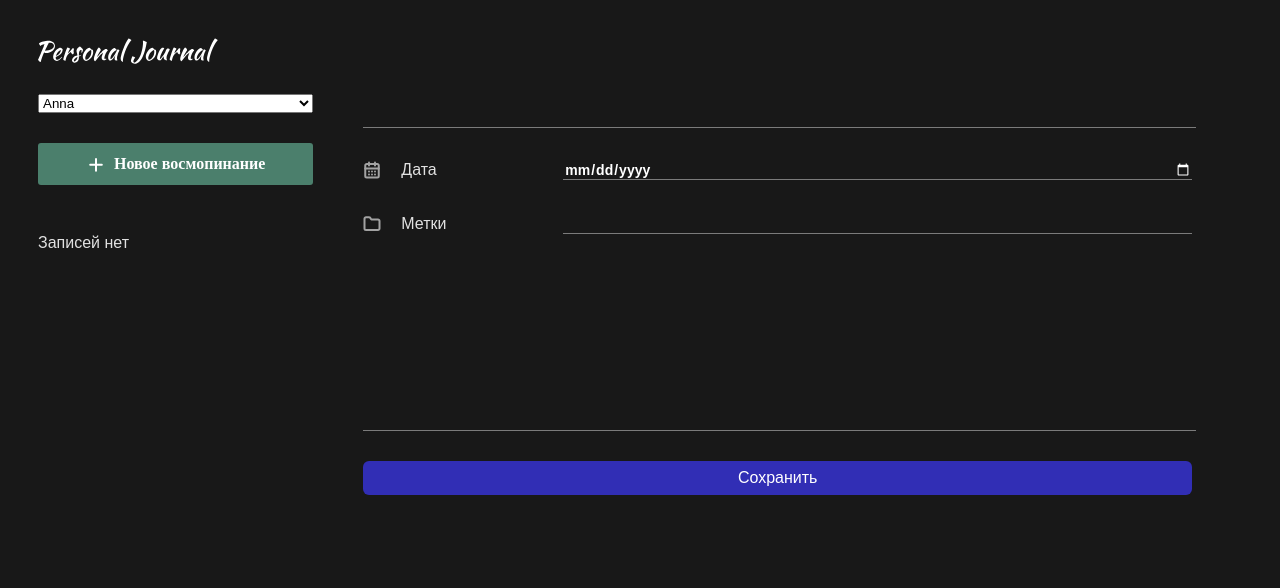
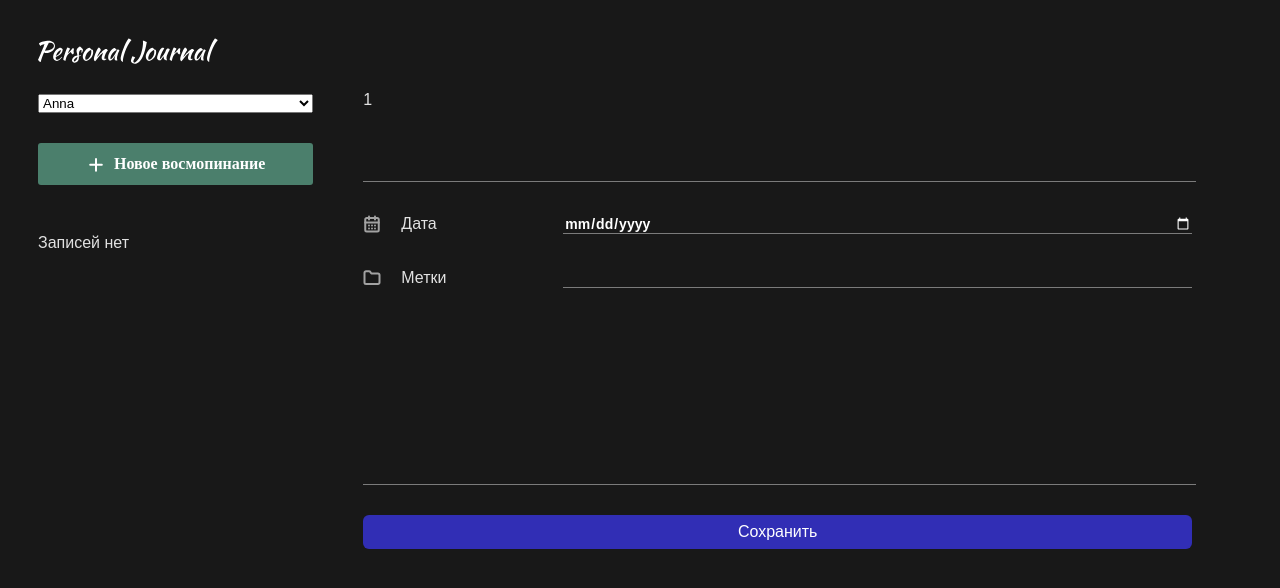
Before and after one commit to Khausta/react, a React (Vite) app: page / in a window 1280 px wide. Shown: the top 588 px of the page. Built offline with nearby package versions, Linux system fonts and the light colour scheme.

Commit message:
Creating a context

```diff
--- a/src/App.jsx
+++ b/src/App.jsx
@@ -6,6 +6,7 @@
 import Body from './layouts/Body/Body';
 import JournalForm from './components/JournalForm/JournalForm';
 import { useState } from 'react';
+import { UserContext } from './contexts/user.context';
 
 const INITIAL_DATA = [
 	// {
@@ -38,6 +39,7 @@
 
 
 	return (
+		<UserContext.Provider value={{userId: 1}}>
 			<div className='app'>
 				<LeftPanel>
 					<Header/>
@@ -50,6 +52,7 @@
 					<JournalForm onSubmit={addItem} />
 				</Body>
 			</div>
+		</UserContext.Provider>
 	);
 }
 
--- a/src/components/JournalForm/JournalForm.jsx
+++ b/src/components/JournalForm/JournalForm.jsx
@@ -2,6 +2,7 @@
 import Button from '../Button/Button';
 import { useState } from 'react';
 import classNames from 'classnames';
+import { UserContext } from '../../contexts/user.context';
 
 
 function JournalForm({ onSubmit }) {
@@ -43,7 +44,10 @@
 	};
 
 	return (
+		<UserContext.Consumer>
+			{(context) => (
 				<form className={styles['journal-form']} onSubmit={addJournalItem}>
+					{context.userId}
 					<div>
 						<input type='text' name="title" className={classNames(styles['input-title'], {
 							[styles['invalid']]: !formValidState.title
@@ -71,6 +75,8 @@
 					})}  ></textarea>
 					<Button text="Сохранить" />
 				</form>
+			)}
+		</UserContext.Consumer>
 	);
 }
 
--- /dev/null
+++ b/src/contexts/user.context.js
@@ -0,0 +1,5 @@
+import { createContext } from 'react';
+
+export const  UserContext = createContext({
+	userId: 1
+});
```
Lines whose indentation alone changed are shown as unchanged.
